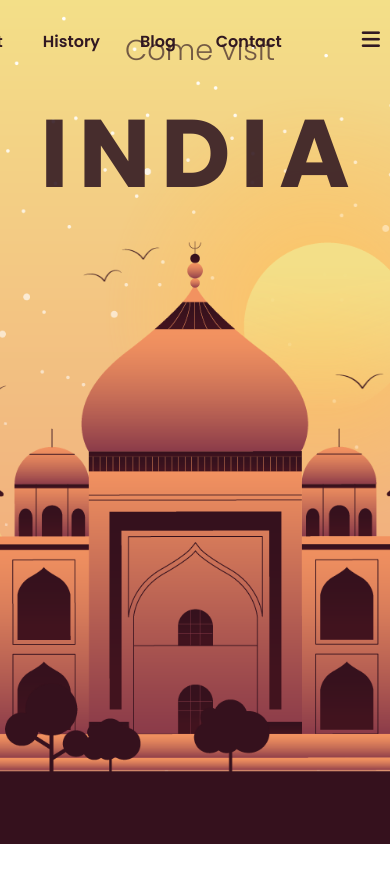
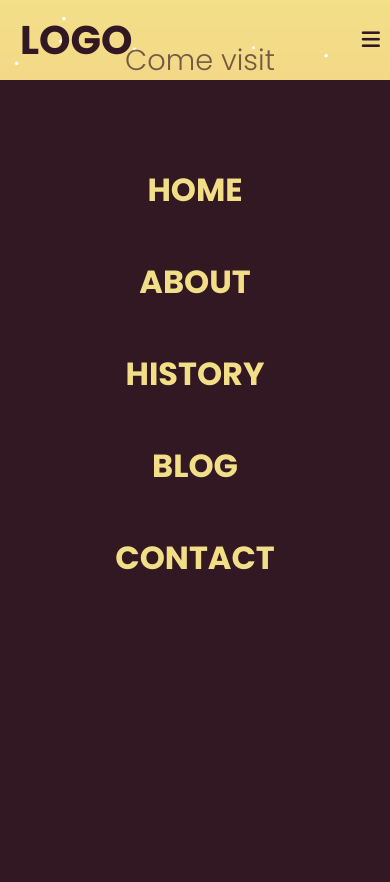
Before and after one commit to Psydwinder/Travel-Agent-Website, a plain HTML site: page index.html in a window 390 px wide. Before the commit the page ends 844 px from the top, so only its background shows below. Drawn offline with nearby package versions, Linux system fonts and the light colour scheme.

Commit message:
Added media queries to make the page responsive

```diff
--- a/style.css
+++ b/style.css
@@ -132,3 +132,61 @@ header nav #toggle {
     background-position: center;
     background-size: cover;
 }
+@media (max-width:800px)
+{
+  .home
+    {
+    min-width: 390px;
+    }
+
+.home h1
+    {
+    margin-top: 5px;
+    font-size: 4rem;
+    font-weight: 700;
+    }
+.home h2
+    {
+    margin-top: 10px;
+    }
+header nav .menu
+    {
+     flex-direction: column;
+     row-gap: 2rem;
+     position: absolute;
+     right:0;
+     top: 80px;
+     width: 100%;
+     padding-top: 80px;
+     background: #311822;
+     height: calc(100vh - 10px);
+     z-index: 10;
+     transition: right 0.4s ease;
+    }
+    header nav .menu.active
+    {
+        right: -100%;
+    }
+
+
+    header nav .menu li a
+    {
+     margin-left: unset;
+     font-size: 2rem;
+     font-weight: 700;
+     text-transform: uppercase;
+     color: #f3de88;
+     width: 250px;
+     height: 60px;
+     line-height: 60px;
+     display: block;
+     text-align: center;
+     border-radius: 5px;
+     transition: 0.25s ease;
+    }
+    header nav .menu li a:hover
+    {
+     background: #f3de88;
+     color: #311822;
+    }
+}
```
